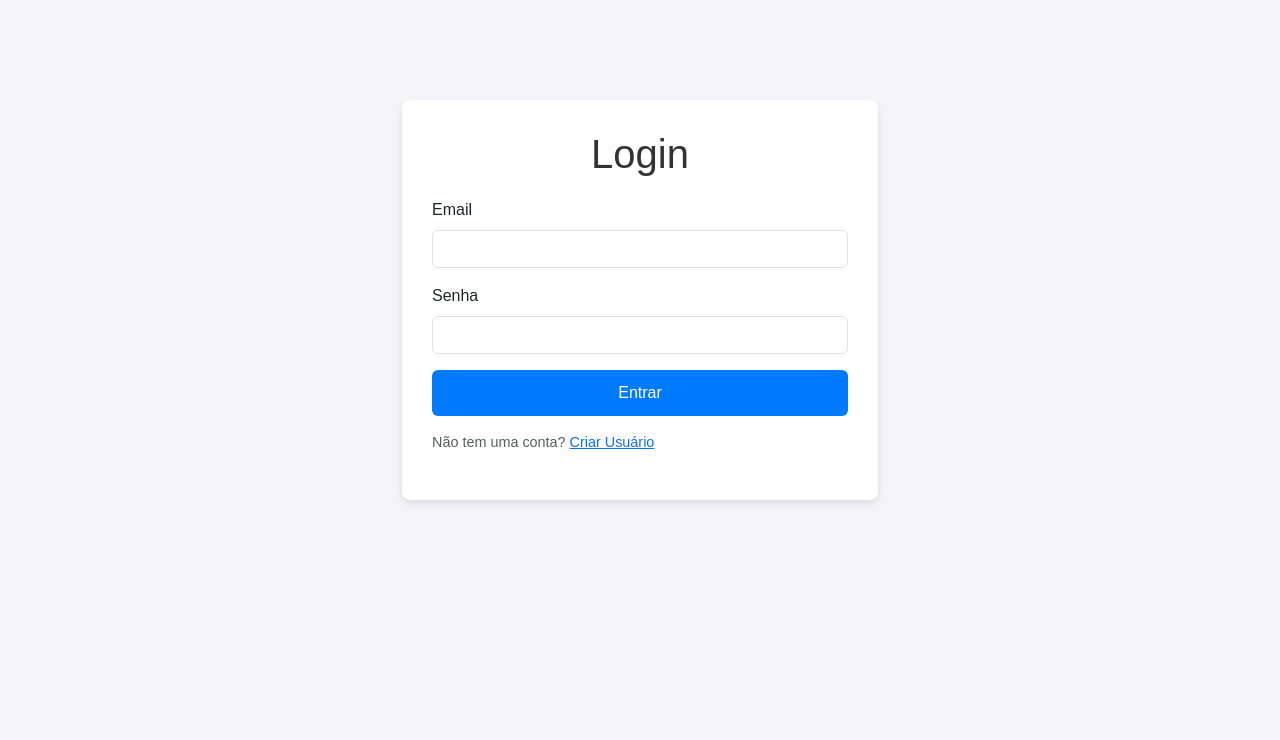
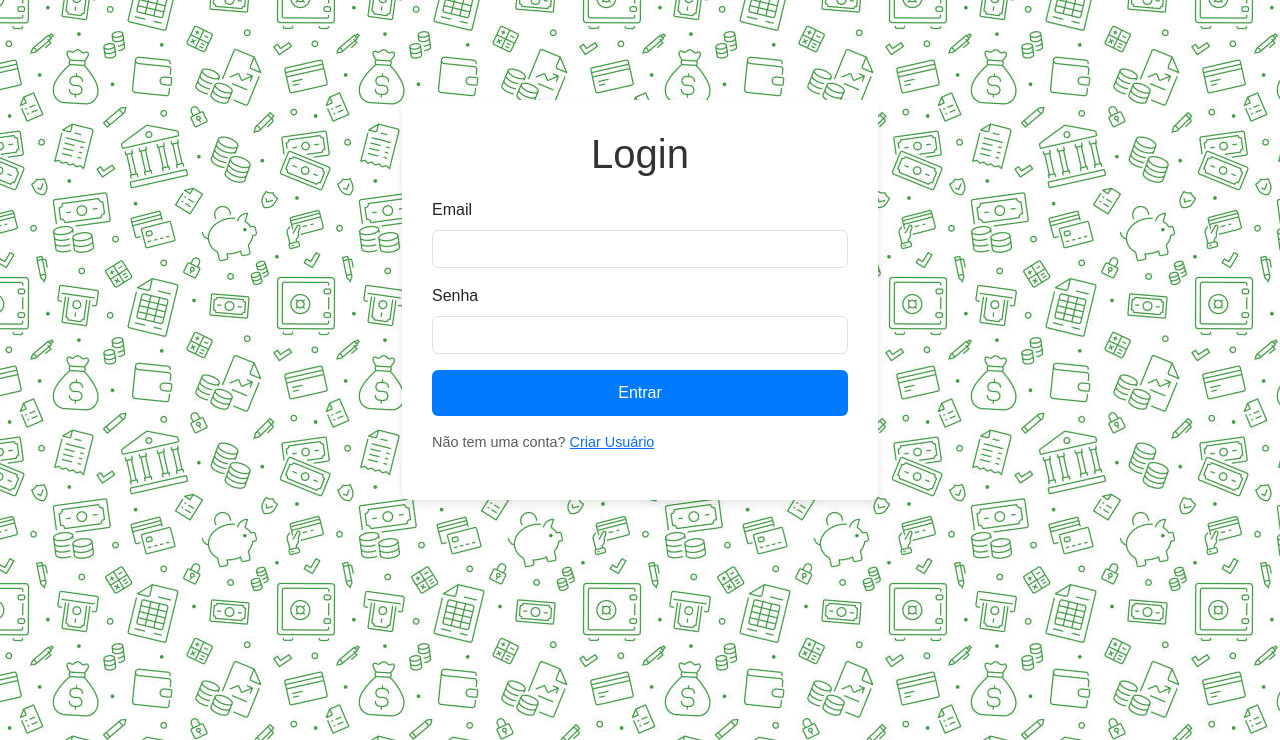
Before and after one commit to Xlane2096/Projeto_Banco, a Flask app: page / in a window 1280 px wide. Shown: the top 740 px of the page. Run offline with Flask 3, Linux system fonts and the light colour scheme; some libraries are stand-ins or nearby versions.

Commit message:
imagem adicionada

```diff
--- a/templates/login.html
+++ b/templates/login.html
@@ -8,8 +8,8 @@
     <link href="https://cdn.jsdelivr.net/npm/bootstrap@5.3.0-alpha1/dist/css/bootstrap.min.css" rel="stylesheet">
     <style>
         body {
-            background-color: #f4f4f9;
             font-family: 'Arial', sans-serif;
+            background-image: url("{{ url_for('static', filename='bank.jpg') }}");
         }
         .container {
             margin-top: 100px;
```
Also changed, not shown: static/bank.jpg (added).
